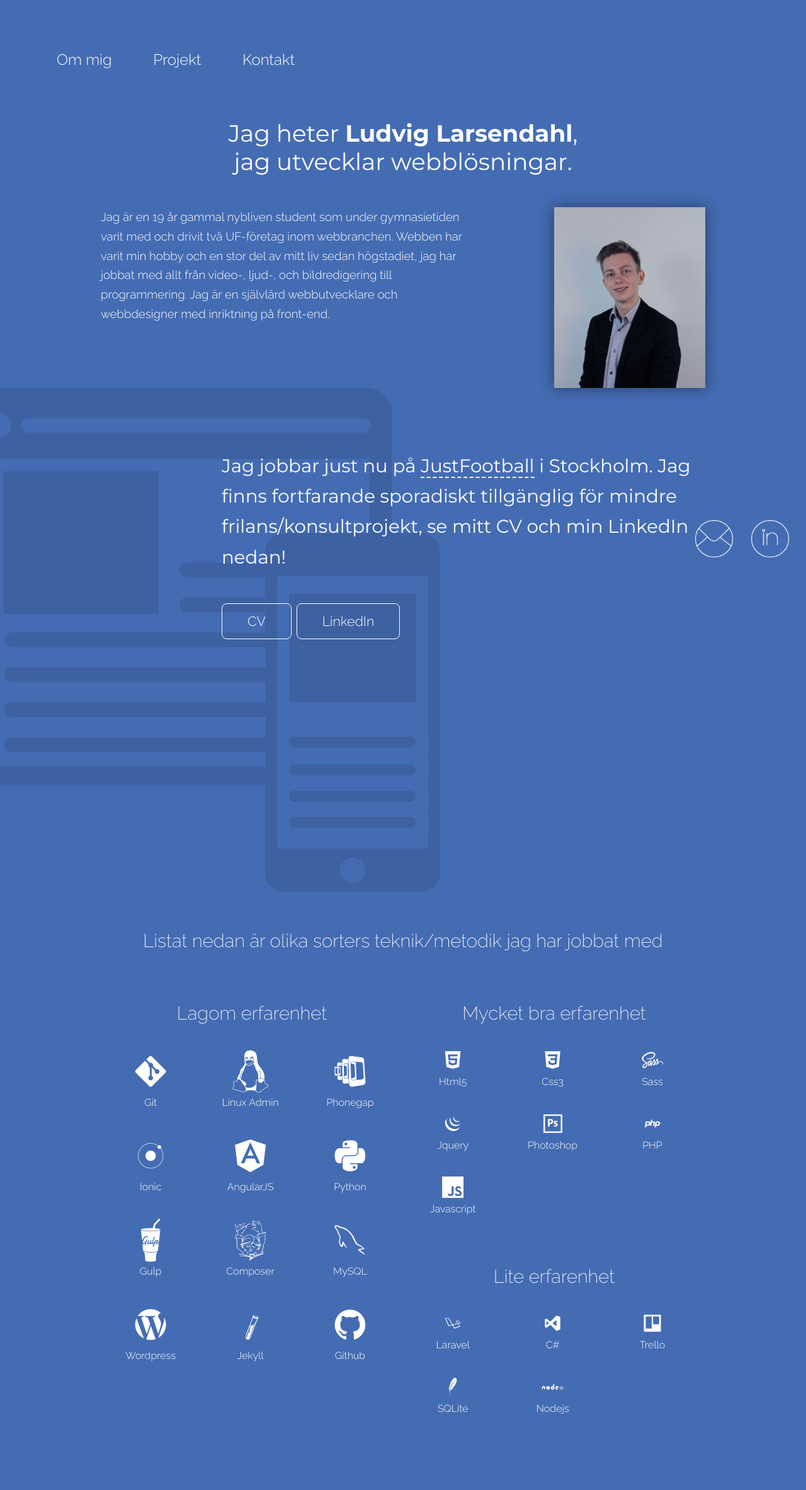
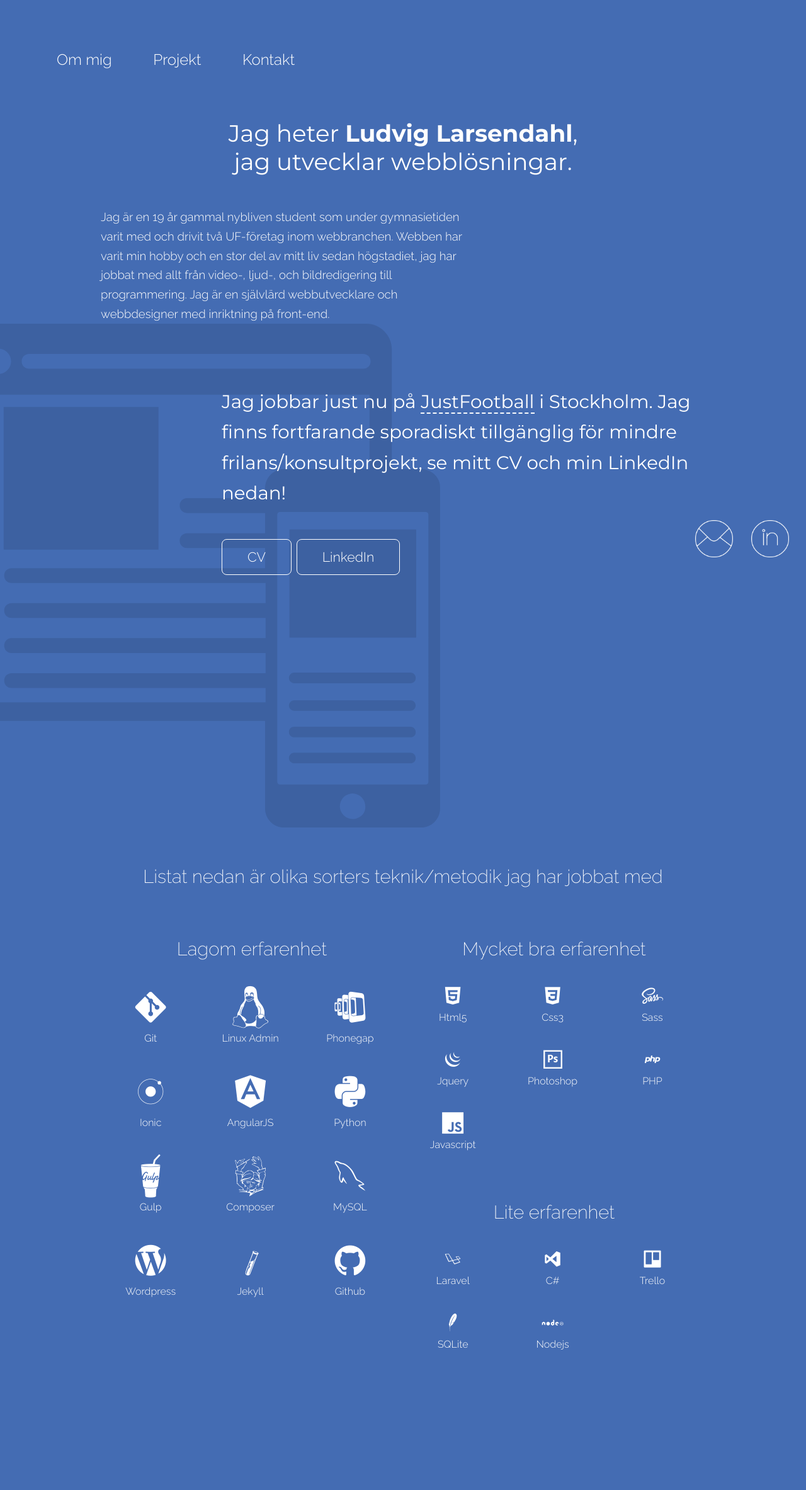
Before and after one commit to ghostops/ghostops.github.io, a Jekyll site: the page built from index.html, in a window 1280 px wide. Shown: the whole page at 63% size. Built offline with Jekyll 4.4.1, drawn with Linux system fonts in a browser that asks for light colours; after the commit the page ends 2264 px from its top, so only the background shows below that.

Commit message:
remove IMG

```diff
--- a/index.html
+++ b/index.html
@@ -16,7 +16,6 @@ bodyClass: bottomPadding
 					<p class="story">
 						Jag är en 19 år gammal nybliven student som under gymnasietiden varit med och drivit två UF-företag inom webbranchen. Webben har varit min hobby och en stor del av mitt liv sedan högstadiet, jag har jobbat med allt från video-, ljud-, och bildredigering till programmering. Jag är en självlärd webbutvecklare och webbdesigner med inriktning på front-end.
 					</p>
-					<img class="myImg shadow" src="img/me.jpg" alt="Min profilbild">
 				</div>
 			</div>
 
```
